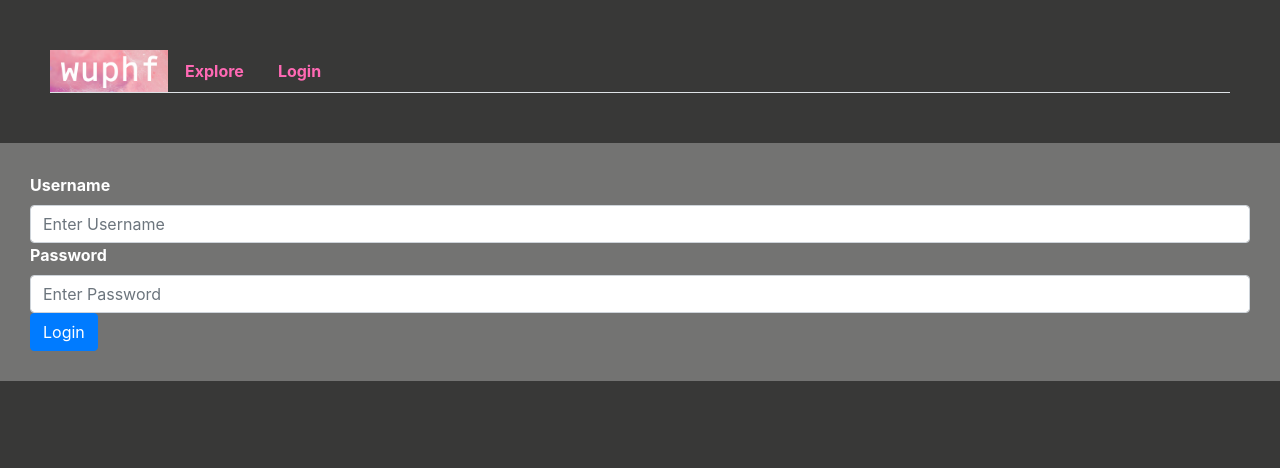
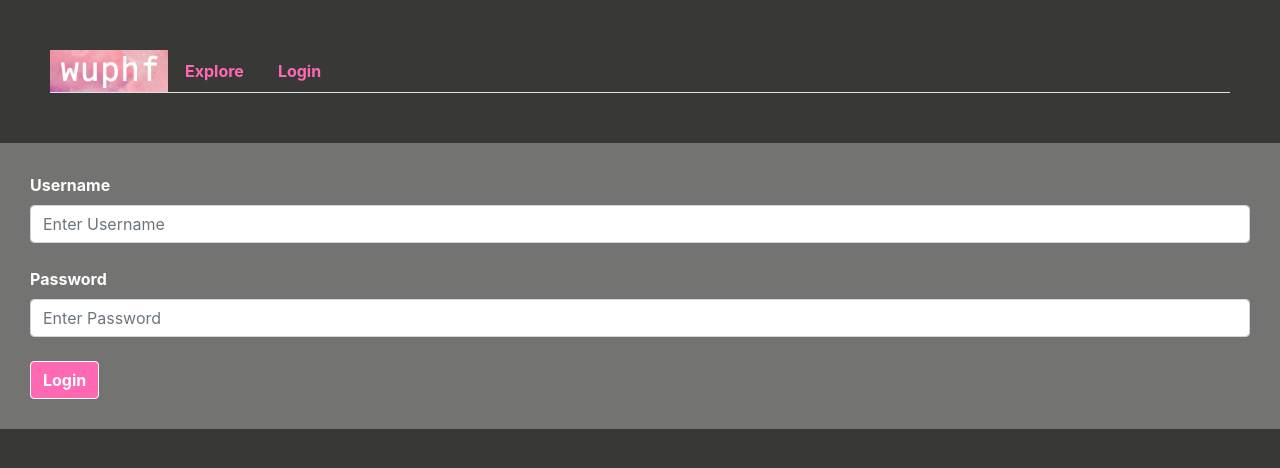
Before and after one commit to sophieKaelin/COMP3120_IndividualProject, a React (Create React App) app: page /login in a window 1280 px wide. Shown: the top 468 px of the page. Built offline with nearby package versions, Linux system fonts and the light colour scheme.

Commit message:
more custom styling

```diff
--- a/src/App.css
+++ b/src/App.css
@@ -54,9 +54,14 @@ a :hover {
     color: #f507c9;
 }
 
-.button {
+.btn-primary {
     background-color: hotpink;
     font-weight: bold;
+    border-color: white;
+}
+
+.btn-primary:hover {
+    background-color: #ab0338;
     border-color: white;
 }
 
--- a/src/Login.js
+++ b/src/Login.js
@@ -40,6 +40,7 @@ const Login = ({ user, setUser }) => {
                     placeholder="Enter Username"
                     onChange={(e) => setUsername(e.target.value)}
                 />
+                <br></br>
                 <Form.Label>Password</Form.Label>
                 <Form.Control
                     name="password"
@@ -47,6 +48,7 @@ const Login = ({ user, setUser }) => {
                     placeholder="Enter Password"
                     onChange={(e) => setPassword(e.target.value)}
                 />
+                <br></br>
                 <Button type="submit">Login</Button>
             </Form>
         )
```
